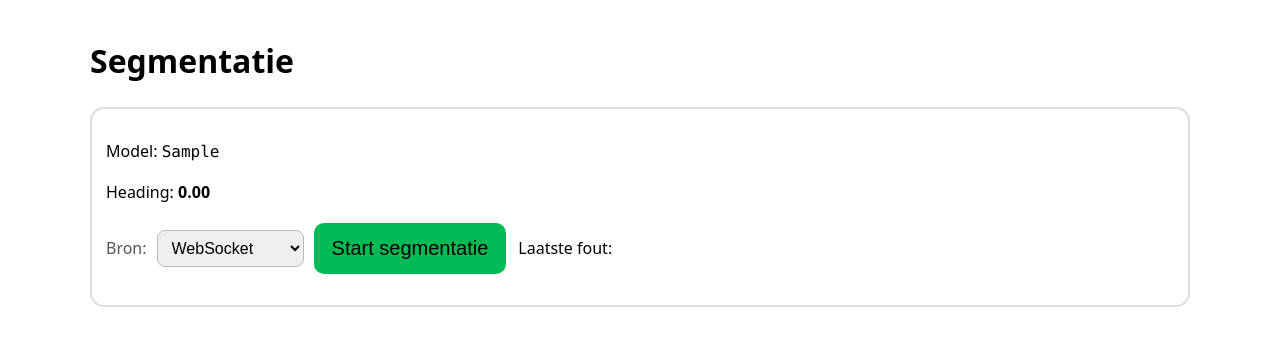
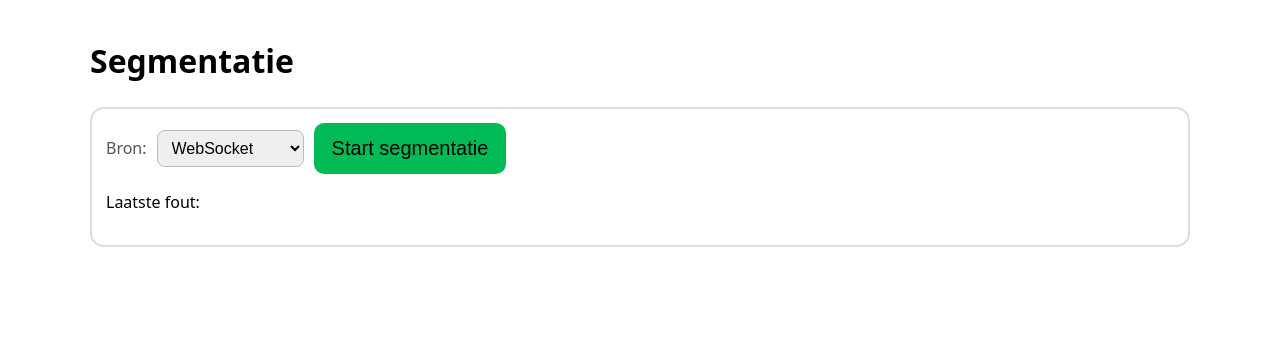
Before and after one commit to mdequanter/jetsonOrin, a Flask app: template faceassist/templates/segmentation.html in a window 1280 px wide. Shown: the part 140-486 px from the top of the page. Run offline with Flask 3, Linux system fonts and the light colour scheme; the template is opened without the code that fills it: most values are stand-ins (such as "Sample title", 1, 10 or a date in 2020); some libraries are stand-ins or nearby versions.

Commit message:
Update segmentation.html

```diff
--- a/faceassist/templates/segmentation.html
+++ b/faceassist/templates/segmentation.html
@@ -11,10 +11,12 @@
   {% endif %}
 
   <div class="card">
+    <!--
     {% if source == 'websocket'  %}<p>Signaling: <span class="mono">{{ signaling_server }}</span></p> {% endif %}
     <p>Model: <span class="mono">{{ model_path }}</span></p>
     <p>Heading: <strong id="seg_heading">{{ '%.2f'|format(heading) }}</strong></p>
-
+    <p>Laatste fout: <span id="seg_error" class="mono muted"></span></p>
+    -->
 
     <div style="display:flex; gap:12px; flex-wrap:wrap;">
       {% if not running %}
@@ -32,8 +34,8 @@
           <button class="btn btn-danger" type="submit">Stop segmentatie</button>
         </form>
       {% endif %}
-    <p>Laatste fout: <span id="seg_error" class="mono muted"></span></p>
     </div>
+       <p>Laatste fout: <span id="seg_error" class="mono muted"></span></p>
 
 
     <div style="margin-top:14px;">
```
